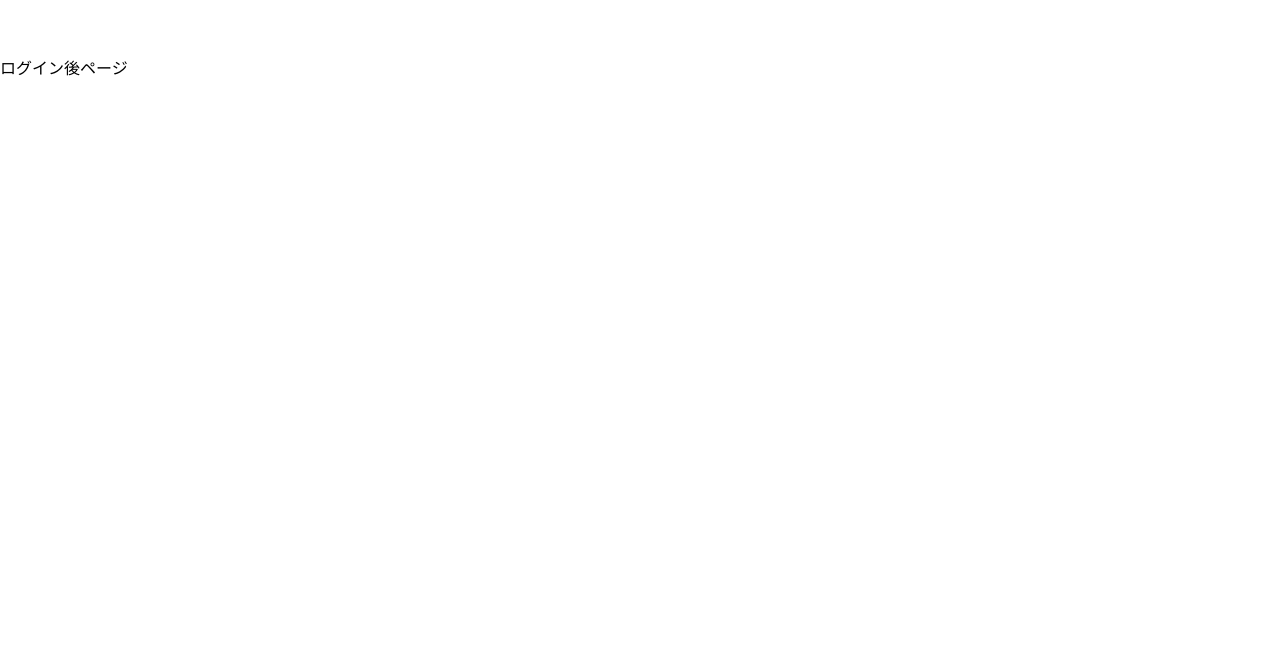
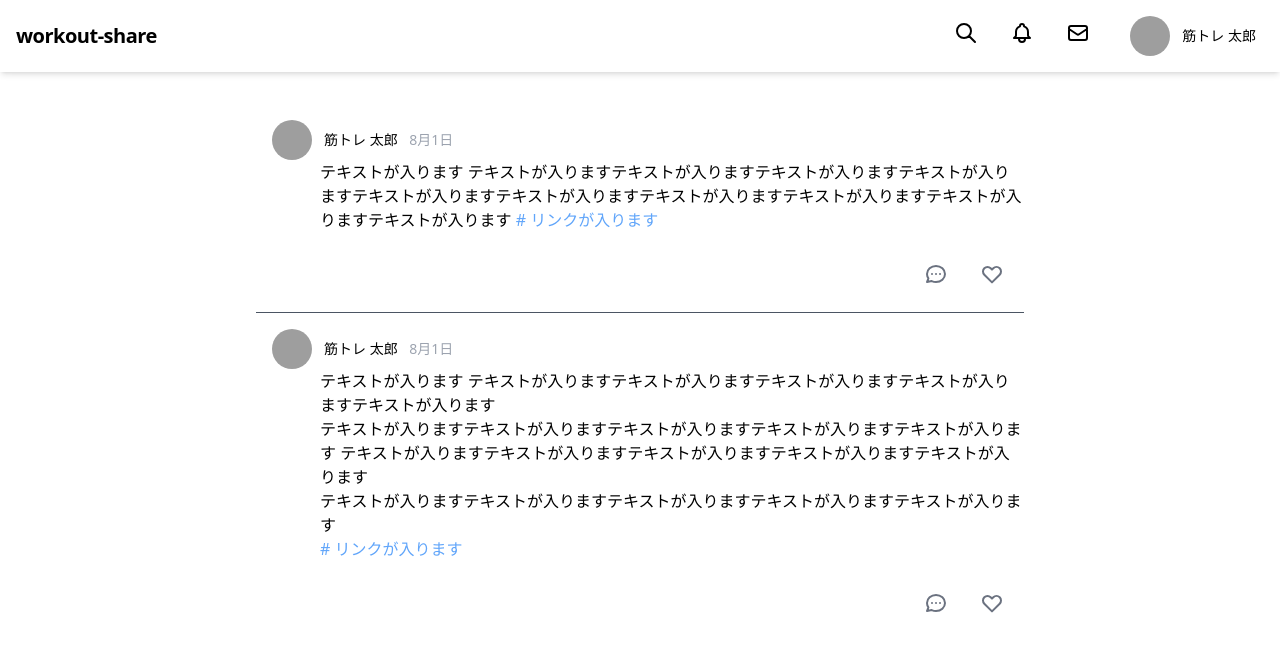
Before and after one commit to ta-mu-aa/workout-share, a Vue app in the folder front/: page /home in a window 1280 px wide. Shown: the top 650 px of the page. Built offline with nearby package versions, Linux system fonts and the light colour scheme; grey boxes are pictures that could not be loaded.

Commit message:
ログイン後ページの静的コーディングまで

```diff
--- a/front/src/components/pages/HomePage.vue
+++ b/front/src/components/pages/HomePage.vue
@@ -1,9 +1,145 @@
 <template>
-  <div class="flex justify-center h-full py-14">
-    <div class="container lg:">
-      ログイン後ページ
+<div>
+  <nav class="flex items-center justify-between flex-wrap shadow-md p-4 fixed top-0 w-full z-30 bg-white">
+    <div class="flex items-center flex-shrink-0  mr-6">
+      <span class="font-semibold text-xl tracking-tight">workout-share</span>
+    </div>
+    <div class="block md:hidden">
+      <button class="flex items-center px-3 py-2 border rounded">
+        <svg class="fill-current h-3 w-3" viewBox="0 0 20 20" xmlns="http://www.w3.org/2000/svg"><title>Menu</title><path d="M0 3h20v2H0V3zm0 6h20v2H0V9zm0 6h20v2H0v-2z"/></svg>
+      </button>
+    </div>
+    <div class="w-full hidden flex-grow md:flex md:items-center justify-end md:w-auto">
+      <div class="mr-10">
+        <a href="#responsive-header" class="block mt-4 md:inline-block md:mt-0 hover: mr-4">
+          <svg class="mr-4 w-6 h-6 group-hover:opacity-60" fill="none" stroke="currentColor" viewBox="0 0 24 24" xmlns="http://www.w3.org/2000/svg"><path stroke-linecap="round" stroke-linejoin="round" stroke-width="2" d="M21 21l-6-6m2-5a7 7 0 11-14 0 7 7 0 0114 0z"></path></svg>
+        </a>
+        <a href="#responsive-header" class="block mt-4 md:inline-block md:mt-0  hover: mr-4">
+          <svg class="mr-4 h-6 w-6 group-hover:opacity-60" fill="none" stroke-linecap="round" stroke-linejoin="round" stroke-width="2" stroke="currentColor" viewBox="0 0 24 24"><path d="M15 17h5l-1.405-1.405A2.032 2.032 0 0118 14.158V11a6.002 6.002 0 00-4-5.659V5a2 2 0 10-4 0v.341C7.67 6.165 6 8.388 6 11v3.159c0 .538-.214 1.055-.595 1.436L4 17h5m6 0v1a3 3 0 11-6 0v-1m6 0H9"></path></svg>
+        </a>
+        <a href="#responsive-header" class="block mt-4 md:inline-block md:mt-0 hover:">
+          <svg class="h-6 w-6 group-hover:opacity-60" fill="none" stroke-linecap="round" stroke-linejoin="round" stroke-width="2" stroke="currentColor" viewBox="0 0 24 24"><path d="M3 8l7.89 5.26a2 2 0 002.22 0L21 8M5 19h14a2 2 0 002-2V7a2 2 0 00-2-2H5a2 2 0 00-2 2v10a2 2 0 002 2z"></path></svg>
+        </a>
+      </div>
+      <div class="flex-shrink-0 flex hover:bg-blue-00 rounded-full mr-2">
+        <a href="#" class="flex-shrink-0 group block">
+          <div class="flex items-center group-hover:opacity-60 duration-200">
+            <div>
+              <img class="inline-block h-10 w-10 rounded-full" src="https://pbs.twimg.com/profile_images/1121328878142853120/e-rpjoJi_bigger.png" alt="" />
+            </div>
+            <div class="ml-3">
+              <p class="text-sm leading-6 font-medium ">
+                筋トレ 太郎
+              </p>
+            </div>
+          </div>
+        </a>
+      </div>
+    </div>
+  </nav>
+
+  <div class="flex justify-center h-full py-20">
+    <div class="container lg: py-6">
+      <div class="flex justify-center">
+        <div class="w-3/5 border border-gray-600 h-auto  border-t-0">
+
+<!-- 一つ目の投稿 -->
+          <div class="flex flex-shrink-0 p-4 pb-0">
+            <a href="#" class="flex-shrink-0 group block">
+              <div class="flex items-center">
+                <div>
+                  <img class="inline-block h-10 w-10 rounded-full" src="https://pbs.twimg.com/profile_images/1121328878142853120/e-rpjoJi_bigger.png" alt="" />
+                </div>
+                <div class="ml-3">
+                  <p class="text-sm leading-6 font-medium ">
+                    筋トレ 太郎
+                    <span class="text-sm leading-5 ml-2 font-medium text-gray-400">
+                      8月1日
+                    </span>
+                  </p>
+                </div>
+              </div>
+            </a>
+          </div>
+
+          <div class="pl-16">
+            <p class="text-base width-auto font-medium  flex-shrink">
+              テキストが入ります
+              テキストが入りますテキストが入りますテキストが入りますテキストが入りますテキストが入りますテキストが入りますテキストが入りますテキストが入りますテキストが入りますテキストが入ります
+              <span class="text-blue-400"># リンクが入ります</span>
+            </p>
+
+            <div class="flex">
+              <div class="w-full">
+                <div class="flex justify-end items-center">
+                  <div class="text-center">
+                    <a href="#" class="w-12 mt-1 group flex items-center text-gray-500 px-3 py-2 text-base leading-6 font-medium rounded-full hover:bg-blue-800 hover:text-blue-300">
+                      <svg class="text-center h-6 w-6" fill="none" stroke-linecap="round" stroke-linejoin="round" stroke-width="2" stroke="currentColor" viewBox="0 0 24 24"><path d="M8 12h.01M12 12h.01M16 12h.01M21 12c0 4.418-4.03 8-9 8a9.863 9.863 0 01-4.255-.949L3 20l1.395-3.72C3.512 15.042 3 13.574 3 12c0-4.418 4.03-8 9-8s9 3.582 9 8z"></path></svg>
+                    </a>
+                  </div>
+                  <div class="text-center py-2 m-2">
+                    <a href="#" class="w-12 mt-1 group flex items-center text-gray-500 px-3 py-2 text-base leading-6 font-medium rounded-full hover:bg-blue-800 hover:text-blue-300">
+                      <svg class="text-center h-7 w-6" fill="none" stroke-linecap="round" stroke-linejoin="round" stroke-width="2" stroke="currentColor" viewBox="0 0 24 24"><path d="M4.318 6.318a4.5 4.5 0 000 6.364L12 20.364l7.682-7.682a4.5 4.5 0 00-6.364-6.364L12 7.636l-1.318-1.318a4.5 4.5 0 00-6.364 0z"></path></svg>
+                    </a>
+                  </div>
+                </div>
+              </div>
+            </div>
+          </div>
+
+<!-- 二つ目の投稿 -->
+          <hr class="border-gray-600">
+          <div class="flex flex-shrink-0 p-4 pb-0">
+            <a href="#" class="flex-shrink-0 group block">
+              <div class="flex items-center">
+                <div>
+                  <img class="inline-block h-10 w-10 rounded-full" src="https://pbs.twimg.com/profile_images/1121328878142853120/e-rpjoJi_bigger.png" alt="" />
+                </div>
+                <div class="ml-3">
+                  <p class="text-sm leading-6 font-medium ">
+                    筋トレ 太郎
+                    <span class="text-sm leading-5 ml-2 font-medium text-gray-400">
+                      8月1日
+                    </span>
+                  </p>
+                </div>
+              </div>
+            </a>
+          </div>
+
+          <div class="pl-16">
+            <p class="text-base width-auto font-medium  flex-shrink">
+              テキストが入ります
+              テキストが入りますテキストが入りますテキストが入りますテキストが入りますテキストが入ります<br>
+              テキストが入りますテキストが入りますテキストが入りますテキストが入りますテキストが入ります
+              テキストが入りますテキストが入りますテキストが入りますテキストが入りますテキストが入ります<br>
+              テキストが入りますテキストが入りますテキストが入りますテキストが入りますテキストが入ります
+              <br><span class="text-blue-400"># リンクが入ります</span>
+            </p>
+
+            <div class="flex">
+              <div class="w-full">
+                <div class="flex justify-end items-center">
+                  <div class="text-center">
+                    <a href="#" class="w-12 mt-1 group flex items-center text-gray-500 px-3 py-2 text-base leading-6 font-medium rounded-full hover:bg-blue-800 hover:text-blue-300">
+                      <svg class="text-center h-6 w-6" fill="none" stroke-linecap="round" stroke-linejoin="round" stroke-width="2" stroke="currentColor" viewBox="0 0 24 24"><path d="M8 12h.01M12 12h.01M16 12h.01M21 12c0 4.418-4.03 8-9 8a9.863 9.863 0 01-4.255-.949L3 20l1.395-3.72C3.512 15.042 3 13.574 3 12c0-4.418 4.03-8 9-8s9 3.582 9 8z"></path></svg>
+                    </a>
+                  </div>
+                  <div class="text-center py-2 m-2">
+                    <a href="#" class="w-12 mt-1 group flex items-center text-gray-500 px-3 py-2 text-base leading-6 font-medium rounded-full hover:bg-blue-800 hover:text-blue-300">
+                      <svg class="text-center h-7 w-6" fill="none" stroke-linecap="round" stroke-linejoin="round" stroke-width="2" stroke="currentColor" viewBox="0 0 24 24"><path d="M4.318 6.318a4.5 4.5 0 000 6.364L12 20.364l7.682-7.682a4.5 4.5 0 00-6.364-6.364L12 7.636l-1.318-1.318a4.5 4.5 0 00-6.364 0z"></path></svg>
+                    </a>
+                  </div>
+                </div>
+              </div>
+            </div>
+          </div>
+        </div>
+      </div>
+
     </div>
   </div>
+</div>
 </template>
 
 <script>
```
